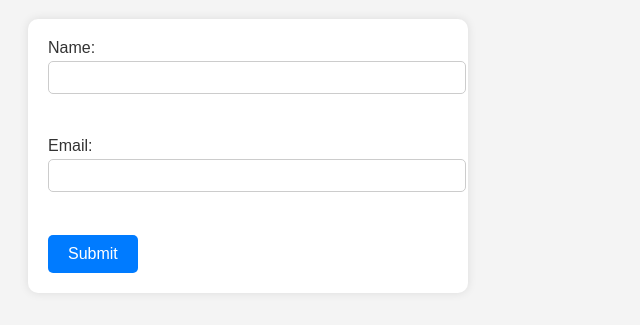
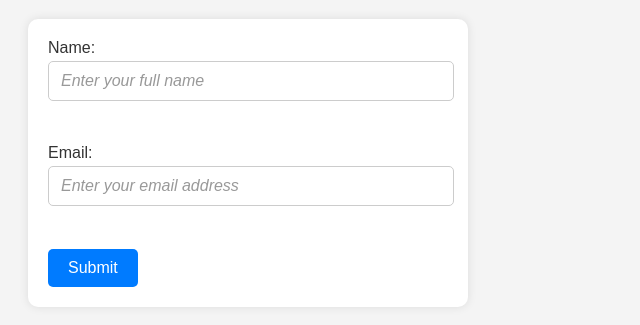
Before and after one commit to Yugal006/form, a plain HTML site: page index.html in a window 1280 px wide. Shown: the part 89-414 px from the top of the page, without its empty margins (0-640 px from the left). Drawn offline with Linux system fonts and the light colour scheme.

Commit message:
upgraded text box

```diff
--- a/index.html
+++ b/index.html
@@ -7,9 +7,17 @@
 <body>
     <h1>Survey Form</h1>
     <form>
-        <label>Name: <input type="text" name="name" /></label><br />
-        <label>Email: <input type="email" name="email" /></label><br />
-        <button type="submit">Submit</button>
-    </form>
+    <label>
+        Name:
+        <input type="text" name="name" placeholder="Enter your full name" />
+    </label><br />
+
+    <label>
+        Email:
+        <input type="email" name="email" placeholder="Enter your email address" />
+    </label><br />
+
+    <button type="submit">Submit</button>
+</form>
 </body>
 </html>
--- a/style.css
+++ b/style.css
@@ -45,3 +45,28 @@ button {
 button:hover {
     background-color: #0056b3;
 }
+/* Input fields */
+input[type="text"],
+input[type="email"] {
+    width: 95%;
+    padding: 10px 12px;
+    margin-top: 4px;
+    margin-bottom: 15px;
+    border: 1px solid #ccc;
+    border-radius: 5px;
+    font-size: 16px;
+    transition: border-color 0.3s, box-shadow 0.3s;
+}
+
+/* Input focus style */
+input:focus {
+    border-color: #007BFF;
+    outline: none;
+    box-shadow: 0 0 5px rgba(0, 123, 255, 0.5);
+}
+
+/* Placeholder style */
+input::placeholder {
+    color: #999;
+    font-style: italic;
+}
```
